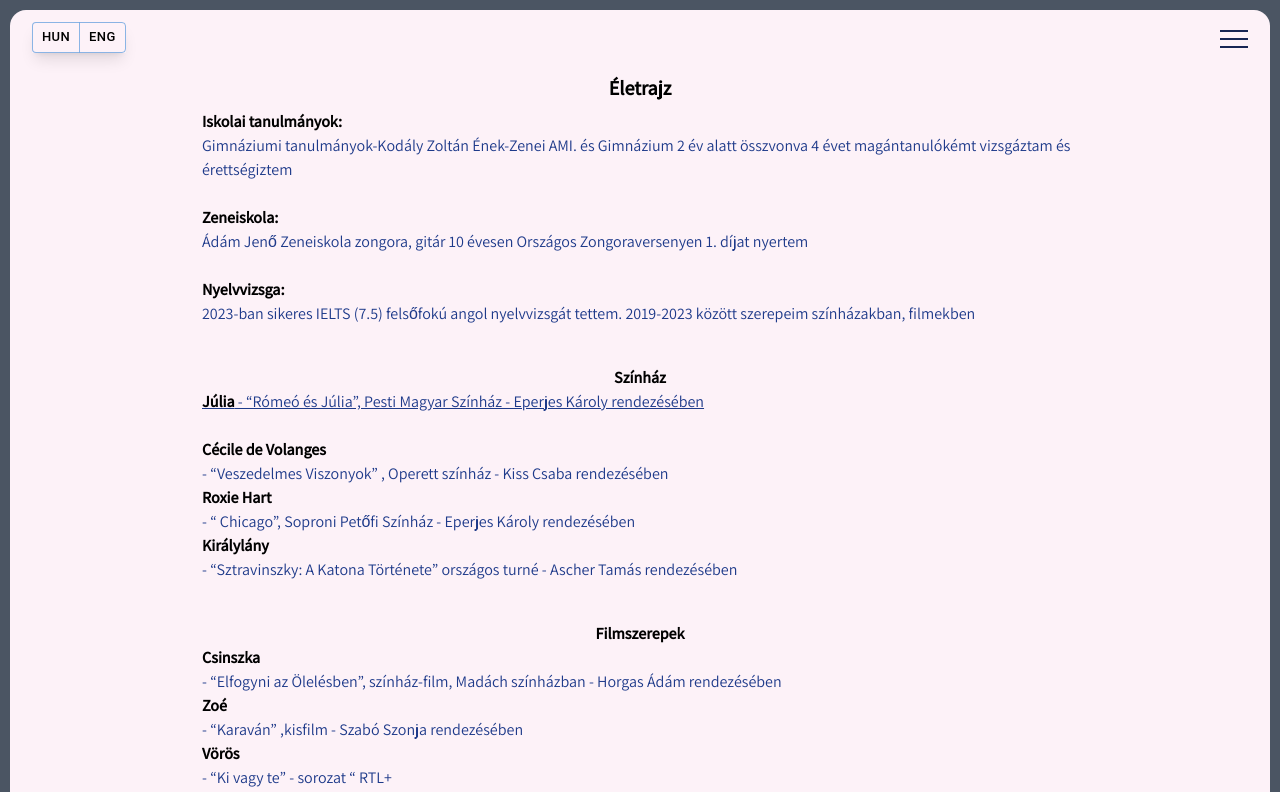
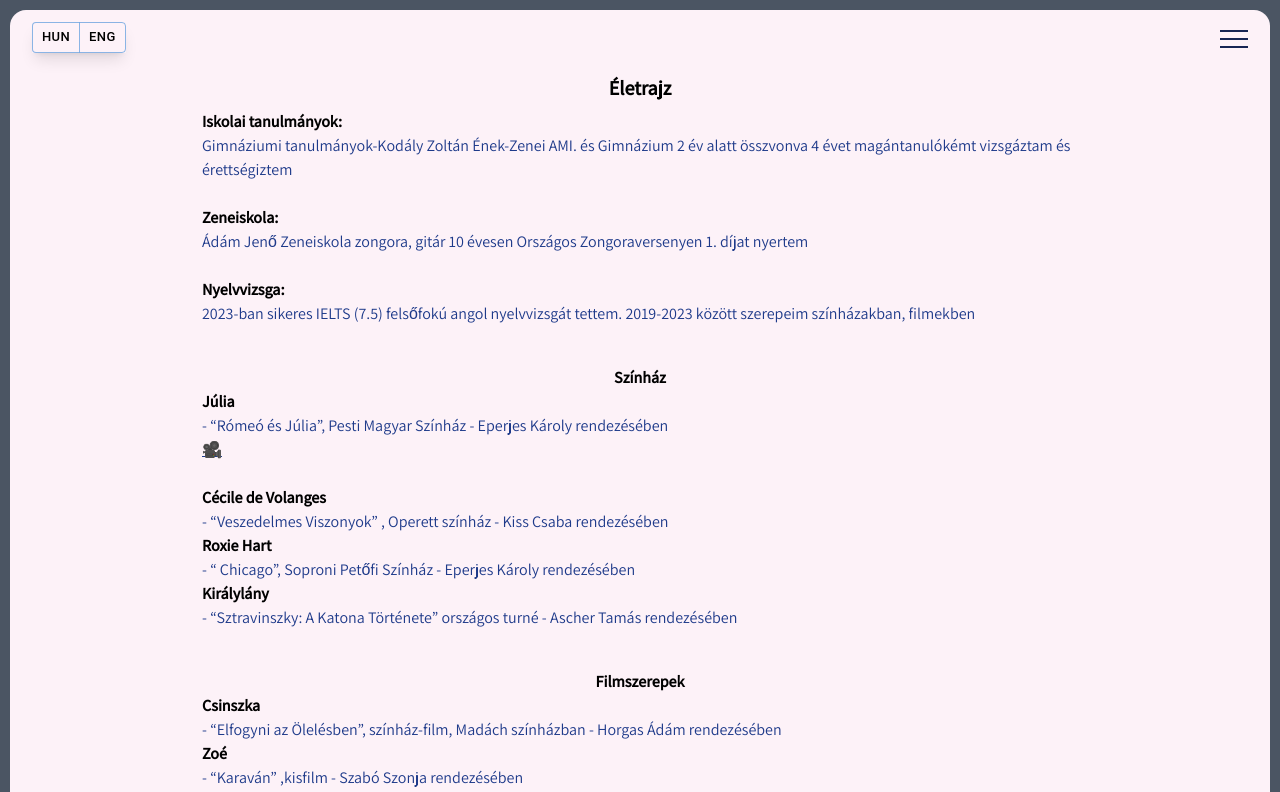
Before and after one commit to vladyslavt97/Anait-Vanoian, a Next.js app: page /biography in a window 1280 px wide. Shown: the top 792 px of the page. Built offline with nearby package versions, Linux system fonts and the light colour scheme.

Commit message:
bio navigationa and red 400

```diff
--- a/app/gallery/page.tsx
+++ b/app/gallery/page.tsx
@@ -14,9 +14,9 @@ interface languagesState {
 export default function Page({}: Props) {
   const language = useStore((state: languagesState) => state.language);
 
-  const [whichGallery, setWhichGallery] = useState("f");
+  const [whichGallery, setWhichGallery] = useState("m");
   const buttons = "bg-gray-400 px-3 py-1 rounded-full drop-shadow-lg";
-  const selectedButton = "bg-blue-400/50 px-3 py-1 rounded-full drop-shadow-lg";
+  const selectedButton = "bg-red-400/80 px-3 py-1 rounded-full drop-shadow-lg";
 
   return (
     <div className="bg-pink-50 rounded-2xl m-2.5 p-4 h-screen flex flex-col justify-center gap-10">
@@ -29,9 +29,9 @@ export default function Page({}: Props) {
               className="text-center font-bold text-lg italic"> {language === "hun" ? "Képtár" : "Gallery"}
             </motion.h2>
             <div className="flex flex-row justify-center items-center gap-5 my-5">
-              <button onClick={e => setWhichGallery('f')} className={`${whichGallery === "f" ? selectedButton : buttons}`}>{language === "hun" ? "Filmek" : "Films"}</button>
               <button onClick={e => setWhichGallery('m')} className={`${whichGallery === "m" ? selectedButton : buttons}`}>{language === "hun" ? "Modellezés" : "Modelling"}</button>
               <button onClick={e => setWhichGallery('t')} className={`${whichGallery === "t" ? selectedButton : buttons}`}>{language === "hun" ? "Színház" : "Theater"}</button>
+              <button onClick={e => setWhichGallery('f')} className={`${whichGallery === "f" ? selectedButton : buttons}`}>{language === "hun" ? "Filmek" : "Films"}</button>
             </div>
           </div>
           <div className="relative top-10">
--- a/components/HunBio.tsx
+++ b/components/HunBio.tsx
@@ -21,7 +21,7 @@ export default function HunBio({}: Props) {
 
         <span className="flex justify-center font-bold text-black mt-10">Színház</span>
 
-        <Link href="https://www.youtube.com/watch?v=SGCUxyYyr6g" className="underline"><b className="font-bold text-black">Júlia</b> - “Rómeó és Júlia”, Pesti Magyar Színház - Eperjes Károly rendezésében </Link><br/>
+        <b className="font-bold text-black">Júlia</b> - “Rómeó és Júlia”, Pesti Magyar Színház - Eperjes Károly rendezésében <Link href="https://www.youtube.com/watch?v=SGCUxyYyr6g" className="underline">🎥</Link><br/>
 
         <b className="font-bold text-black">Cécile de Volanges</b> - “Veszedelmes Viszonyok” , Operett színház - Kiss Csaba rendezésében <br/>
 
@@ -50,6 +50,45 @@ export default function HunBio({}: Props) {
         Saját dalok, ének
 
 
+
+
+
+
+        Magamról:
+
+Kelemen Hanna vagyok, komolyzenész-pedagógus-műveszcsaládban születtem, mindkét szülőm hegedűművész - Zeneakadémiai tanár, mindegyik nagyszülőm klasszikus zenész, pedagógus.
+12 éves koromig zongoristának készültem, 13 éves koromtól Földessy Margit színitanodájába jártam, akit a mai napig tanáromnak tudhatok. 14 évesen Kölnbe költözött családunk, ott jártam iskolába és Kölni Dóm gyermekkórusában énekeltem.
+15-16 éves koromban elszerződtem az Attractive Models ügynökséghez Budapesten és sokat dolgoztam modellként.
+15 és 16 éves koromban kétszer 2 és fél hónapot Tokióban éltem (önállóan) modellként dolgoztam (Cameron Diaz ügynökségénél).
+Földessy Margit színitanodájában szerettem bele a színészetbe.
+A színház világával komolyan akkor találkoztam, amikor 15 évesen Eperjes Károly felkért Júlia szerepére.
+17 évesen volt az első premierem a Pesti Magyar Színházban Júliaként, amit 2022-ig játszottunk. 16 évesen magántanuló lettem, hogy a 4 évnyi gimnáziumot 2 év alatt letehessem az érettségivel együtt. 18-19 évesen ez idő alatt még 3 premierem
+volt: a “Veszedelmes Viszonyok”következett, (2022, rendező: Kiss Csaba), melyben Cécile szerepébe bújtam az Operett Színházban.
+Csinszka (film)szerepét játszhaKam Horgas Ádám Ady adaptációban: “Elfogyni az ölelésben” című filmben (2021-2022) a Madách Színházban. 2022-2023-ban Sztravinszkij: A Katona története színdarabban, a királykisasszony lehettem, amit eljátszottunk Magyarország 9 városának színházában s koncerttermeiben: Kaposvár, Veszprém, Szeged, Budapest-Zeneakadémia, Budapest-Magyar Zene Háza,s valamint Kolozsvár, Marosvásárhely, Csíkszereda, és Székelyudvarhely közönségének.
+2023-ban a Chicago Musicaljében (rendező: Eperjes Károly) Roxie szerepét játszottam a Soproni Színházban. 2020 óta számos film, sorozat, videoklip és reklám főszereplője lehettem:“Mire várunk?” (Csukás Márton, 2020), “Karaván” c. rövidfilm (Szabó Szonja, 2020), “Indulj el” (Szakács Gergő, 2021), “Hawlin”(Franciska Dalma, 2021), “Haloween” (TV reklám, 2021), “Ki vagy Te?” (RTL+ csatornán, 2022 június-augusztus, “Vörös” szerepe, “Majdnem Menyasszony” (Pacskovszky József, 2023 július).
+<br/><br/>
+Hálás vagyok színész tanáraim munkájának, akik ezalatt az időszak alatt segítettek:<br/>
+Földessy Margit, Eperjes Károly, Toroczkayné Lucia, Cserhalmi György, Salamon András, Túroczy Szabolcs és Kerekes Vica.
+<br/><br/>
+Büszke vagyok rá, hogy 2019-2022 között olyan színészekkel és rendezőkkel dolgozhattam, mint:<br/>
+Molnár Piroska, ifj. Vidnyánszky Attila, Eperjes Károly, Bezerédi Zoltán, Haumann Máté, Trokán Anna, Papadimitriu Athina, Kakassy Dóra, Botos Éva, Nagy Sándor, Soltézs Bözse, Peller Anna, Cseh, Dávid Péter, Janza Kata, Kubik Petra, Kocsis Dénes, Polyák Lilla Ascher Tamás
+<br/><br/>
+Az éneklés gyermekkorom óta az életem fontos része: többféle formációban énekelek jazz- fusion- gospel-könnyűzene stílusban olyan művészekkel, mint Szakcsi Lakatos Róbert, Sárközi Lajos jr. Most is több nagyszabású tervvel állok az idei nyári fesztiválok előtt több együttessel.
+Egyedül gyakran kísérem magam zongorán és gitáron. Minél több hangszeren szeretnék játszani, most épp dobolni kezdtem el. De ettől függetlenül semmi sem tesz boldogabbá, mint a közös zenélés és a színjátszás.
+<br/><br/>
+A nyelvtanulás rendkívül fontos számomra. Felsőfokú angolon és magyaron kívül a német nyelven és a franciámon is dolgozom napi szinten, hogy néhány év múlva jól beszélhessem őket.
+Tervem, hogy színészként is kamatoztathassam nyelvtudásomat.
+<br/><br/>
+Családommal, 4 testvéremmel mai napig sok időt töltök, kisebb tesvéreimnek szüntelenül próbálok belátást nyújtani a színházi világba, gyakran viszem el őket főpróbáimra, előadásaimra. Rendszeresen járok kiskutyámmal futni, edzeni, nagyon szeretem a sportot és boldog vagyok, mert a skót egyetem nagy hangsúlyt fektet a mozgásra én pedig már hosszú ideje tervezem még komolyabban venni a színapdi mozgáskultúrám fejlesztését s az állóképességem növelését. A futás számomra akárcsak egy meditáció, sokszor verseket, szövegeket, darabokat memorizálok, mialatt körbe futom a Margitszigetet.
+Hobbim:
+kézműves tárgyak készítése, festeni, rajzolni, nemezelni, gyöngyöt fűzni mind nagyon szeretek s mindig találok új foglalkozást, amelyben alkotni tudok.
+<br/><br/>
+Példaképeim:<br/>
+Judy Dench, angol színész. Drámái és Shakespear-i alakításai ikonikusak, színházban és filmben (Hollywood-i és művész filmekben) egyaránt intenzíven jelen van, emellett nagyon kedveli a magyar költészetet és irodalmat. Christoph Waltz, osztrák színész, azon kívül, hogy különleges színész tehetség, képes a színészetében kamatoztatni nyelvtudását.
+Stella Skarsgård, Depardieu-höz hasonlóan egyszerre az egyetemes, s az ő esetében a svéd kulturális örökség felemelésében s megismertetésében tett felbecsülhetetlen lépéseket.
+<br/><br/>
+Én - hozzájuk hasonlóan - a magyar kultúra, hagyomány és művészet örökség megőrzése és fejlesztése érdekében bízom abban, hogy sokat tudok hozzátenni a színházi világ, a filmművészet, a zene, zenés színházak lemezfelvételek, videoklippek és minden ehhez tartozó művészeti ágazat szenvedélyes művelésével!
+
     </div>
   )
 }
--- a/components/Navigation.tsx
+++ b/components/Navigation.tsx
@@ -55,28 +55,28 @@ export default function Navigation({}: Props) {
               animate={{x:0, opacity:1}}
               transition={{duration:1, delay:0.4}}
               >
-                <Link href="/" onClick={e => toggleOpen(false)} className={pathname === "/" ? "bg-blue-400/50 px-2 py-1 rounded-full italic w-20 mx-auto font-bold" : "w-20 mx-auto font-mono"}>{language === "hun" ? "Kezdőlap" : "Home"}</Link>
+                <Link href="/" onClick={e => toggleOpen(false)} className={pathname === "/" ? "bg-red-400/80  px-2 py-1 rounded-full italic w-20 mx-auto font-bold" : "w-20 mx-auto font-mono"}>{language === "hun" ? "Kezdőlap" : "Home"}</Link>
               </motion.div>
               <motion.div
               initial={{x:-10, opacity:0}}
               animate={{x:0, opacity:1}}
               transition={{duration:1, delay:0.6}}
               >
-                <Link href="/biography" onClick={e => toggleOpen(false)} className={pathname === "/biography" ? "bg-blue-400/50 px-2 py-1 rounded-full italic w-20 mx-auto font-bold" : "w-20 mx-auto font-mono"}>{language === "hun" ? "Életrajz" : "Biography"}</Link>
+                <Link href="/biography" onClick={e => toggleOpen(false)} className={pathname === "/biography" ? "bg-red-400/80  px-2 py-1 rounded-full italic w-20 mx-auto font-bold" : "w-20 mx-auto font-mono"}>{language === "hun" ? "Életrajz" : "Biography"}</Link>
               </motion.div>
               <motion.div
               initial={{x:-20, opacity:0}}
               animate={{x:0, opacity:1}}
               transition={{duration:1, delay:0.8}}
               >
-                <Link href="/gallery" onClick={e => toggleOpen(false)} className={pathname === "/gallery" ? "bg-blue-400/50 px-2 py-1 rounded-full italic w-20 mx-auto font-bold" : "w-20 mx-auto font-mono"}>{language === "hun" ? "Képtár" : "Gallery"}</Link>
+                <Link href="/gallery" onClick={e => toggleOpen(false)} className={pathname === "/gallery" ? "bg-red-400/80  px-2 py-1 rounded-full italic w-20 mx-auto font-bold" : "w-20 mx-auto font-mono"}>{language === "hun" ? "Képtár" : "Gallery"}</Link>
               </motion.div>
               <motion.div
               initial={{x:-30, opacity:0}}
               animate={{x:0, opacity:1}}
               transition={{duration:1, delay:1}}
               >
-                <Link href="/videos" onClick={e => toggleOpen(false)} className={pathname === "/videos" ? "bg-blue-400/50 px-2 py-1 rounded-full italic w-20 mx-auto font-bold" : "w-20 mx-auto font-mono"}>{language === "hun" ? "Videók" : "Videos"}</Link>
+                <Link href="/videos" onClick={e => toggleOpen(false)} className={pathname === "/videos" ? "bg-red-400/80 px-2 py-1 rounded-full italic w-20 mx-auto font-bold" : "w-20 mx-auto font-mono"}>{language === "hun" ? "Videók" : "Videos"}</Link>
               </motion.div>
             </motion.div>
         }
```
